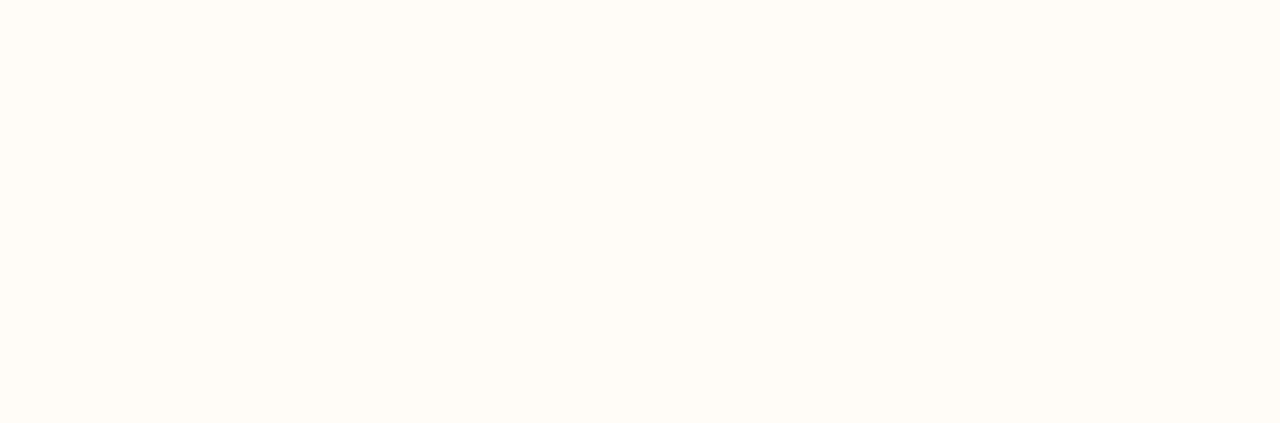
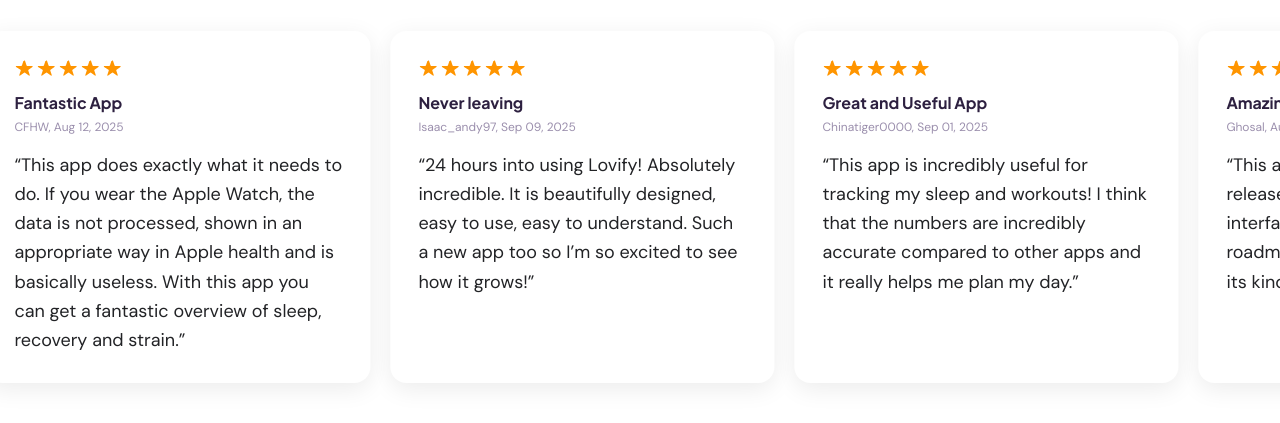
Before and after one commit to peterkell1/lovify-website, a Next.js app: page / in a window 1280 px wide. Shown: the part 8460-8883 px from the top of the page. Before the commit the page ends 8427 px from the top, so only its background shows below. Built offline with nearby package versions, Linux system fonts and the light colour scheme.

Commit message:
Add ReviewsMarquee component and include on home

```diff
--- a/src/app/globals.css
+++ b/src/app/globals.css
@@ -34,6 +34,7 @@
   --font-heading: var(--font-jakarta);
   --font-body: var(--font-dm-sans);
   --font-sans: var(--font-dm-sans);
+
 }
 
 html.lenis, html.lenis body {
--- a/src/app/page.tsx
+++ b/src/app/page.tsx
@@ -5,6 +5,7 @@
 import { MusicShowcase } from "@/components/sections/MusicShowcase";
 import { DesignedFor } from "@/components/sections/DesignedFor";
 import { TrustedSection } from "@/components/sections/TrustedSection";
+import { ReviewsMarquee } from "@/components/sections/ReviewsMarquee";
 import { SmoothScroll } from "@/components/layout/SmoothScroll";
 
 const Home = () => {
@@ -19,6 +20,7 @@
         <MusicShowcase />
         <DesignedFor />
         <TrustedSection />
+        <ReviewsMarquee />
       </main>
     </>
   );
--- /dev/null
+++ b/src/components/sections/ReviewsMarquee.tsx
@@ -0,0 +1,129 @@
+"use client";
+
+import { useEffect, useRef } from "react";
+import gsap from "gsap";
+
+const reviews = [
+  {
+    stars: 5,
+    title: "This is the Health app you are looking for",
+    author: "the real wayne",
+    date: "Aug 12, 2025",
+    quote:
+      "Truly wellness at mind is what this app is for. Metrics to back it up. Are you recovered? Recovery over time? Stress over time. It\u2019s got it all. The best health and wellness app that Apple should\u2019ve had built right into the Apple Watch all along.",
+  },
+  {
+    stars: 5,
+    title: "Fantastic App",
+    author: "CFHW",
+    date: "Aug 12, 2025",
+    quote:
+      "This app does exactly what it needs to do. If you wear the Apple Watch, the data is not processed, shown in an appropriate way in Apple health and is basically useless. With this app you can get a fantastic overview of sleep, recovery and strain.",
+  },
+  {
+    stars: 5,
+    title: "Never leaving",
+    author: "Isaac_andy97",
+    date: "Sep 09, 2025",
+    quote:
+      "24 hours into using Lovify! Absolutely incredible. It is beautifully designed, easy to use, easy to understand. Such a new app too so I\u2019m so excited to see how it grows!",
+  },
+  {
+    stars: 5,
+    title: "Great and Useful App",
+    author: "Chinatiger0000",
+    date: "Sep 01, 2025",
+    quote:
+      "This app is incredibly useful for tracking my sleep and workouts! I think that the numbers are incredibly accurate compared to other apps and it really helps me plan my day.",
+  },
+  {
+    stars: 5,
+    title: "Amazing slick app with a great roadmap",
+    author: "Ghosal",
+    date: "Aug 31, 2025",
+    quote:
+      "This app is superb. It\u2019s not long been released but is very polished. Great interface and the developer has a great roadmap that aspires to be the best of its kind.",
+  },
+  {
+    stars: 5,
+    title: "Life changing experience",
+    author: "MindfulMike",
+    date: "Oct 15, 2025",
+    quote:
+      "Lovify has completely transformed my daily routine. The music and visualization features are unlike anything I\u2019ve tried. I feel more focused and at peace every single day.",
+  },
+];
+
+const StarIcon = () => (
+  <svg width="20" height="20" viewBox="0 0 25 25" fill="none">
+    <path
+      d="M12.02 2.46c.21-.67 1.16-.67 1.37 0l1.85 5.67a1 1 0 0 0 .93.5h5.97c.7 0 .99.9.42 1.31l-4.83 3.51a1 1 0 0 0-.36.8l1.84 5.68c.22.66-.54 1.22-1.1.8l-4.83-3.5a1 1 0 0 0-1.17 0l-4.83 3.5c-.57.42-1.33-.14-1.11-.8l1.84-5.68a1 1 0 0 0-.36-.8L2.1 9.94c-.57-.41-.28-1.31.42-1.31h5.97a1 1 0 0 0 .93-.5l1.84-5.67Z"
+      fill="#FF9500"
+    />
+  </svg>
+);
+
+const ReviewCard = ({ review }: { review: (typeof reviews)[0] }) => (
+  <div className="w-full max-w-[384px] shrink-0 rounded-2xl bg-white p-7 shadow-[0_6px_24px_#00000014]">
+    <div>
+      <div className="flex gap-0.5">
+        {Array.from({ length: review.stars }).map((_, i) => (
+          <StarIcon key={i} />
+        ))}
+      </div>
+      <h3 className="mt-3 font-heading text-base font-bold text-text">
+        {review.title}
+      </h3>
+      <p className="mt-1 text-xs text-text-light">
+        {review.author}, {review.date}
+      </p>
+    </div>
+    <p className="mt-4 text-lg leading-relaxed" style={{ color: "#222326" }}>
+      &ldquo;{review.quote}&rdquo;
+    </p>
+  </div>
+);
+
+export const ReviewsMarquee = () => {
+  const trackRef = useRef<HTMLDivElement>(null);
+  const tweenRef = useRef<gsap.core.Tween | null>(null);
+
+  useEffect(() => {
+    const track = trackRef.current;
+    if (!track) return;
+
+    // Measure half width (since items are duplicated)
+    const halfWidth = track.scrollWidth / 2;
+
+    tweenRef.current = gsap.to(track, {
+      x: -halfWidth,
+      duration: 40,
+      ease: "none",
+      repeat: -1,
+    });
+
+    const slow = () => gsap.to(tweenRef.current!, { timeScale: 0.3, duration: 0.5 });
+    const fast = () => gsap.to(tweenRef.current!, { timeScale: 1, duration: 0.5 });
+
+    track.addEventListener("mouseenter", slow);
+    track.addEventListener("mouseleave", fast);
+
+    return () => {
+      track.removeEventListener("mouseenter", slow);
+      track.removeEventListener("mouseleave", fast);
+      tweenRef.current?.kill();
+    };
+  }, []);
+
+  const items = [...reviews, ...reviews];
+
+  return (
+    <section className="w-full overflow-hidden bg-white py-16">
+      <div ref={trackRef} className="flex w-max gap-5">
+        {items.map((review, i) => (
+          <ReviewCard key={i} review={review} />
+        ))}
+      </div>
+    </section>
+  );
+};
```
